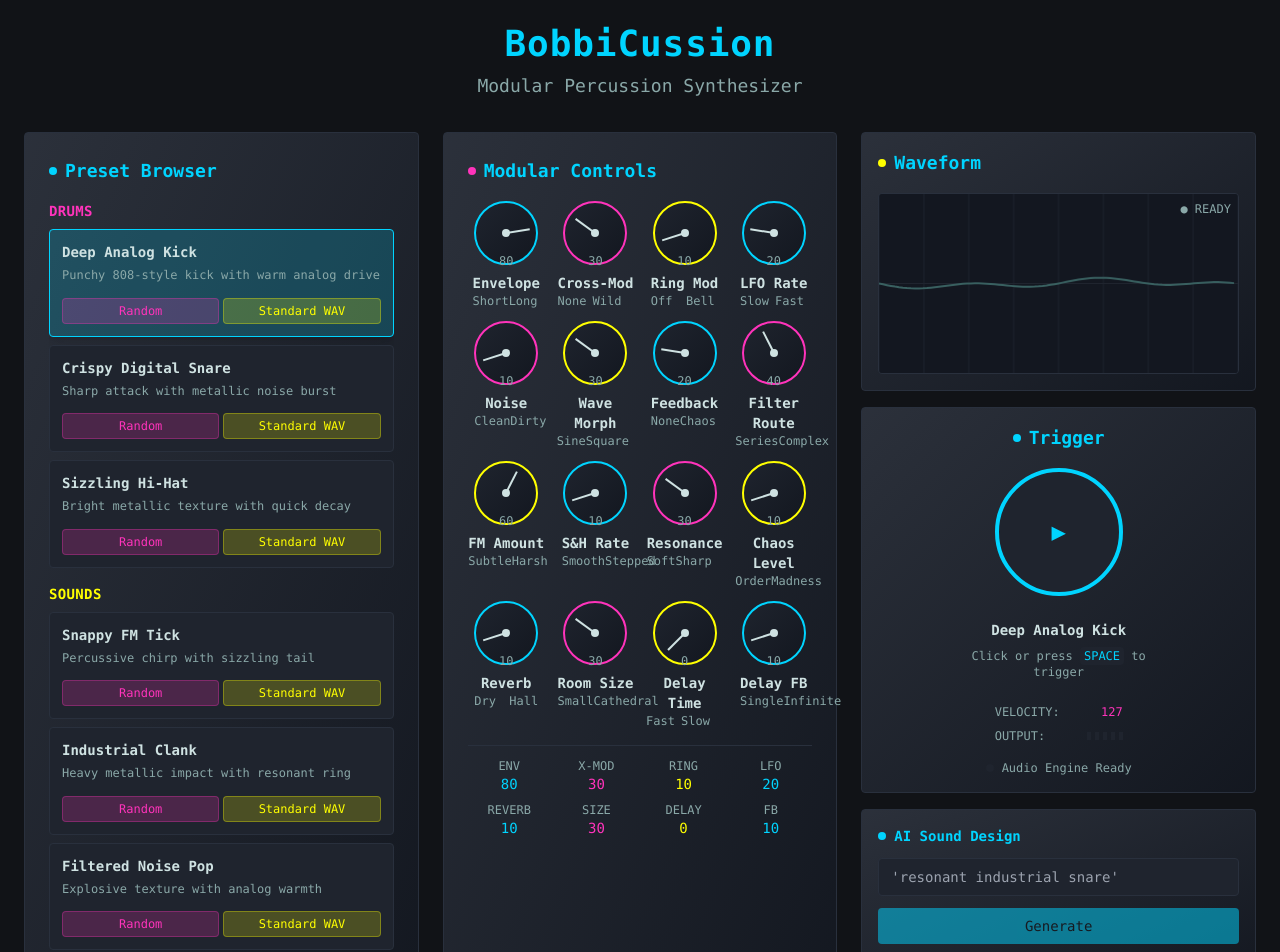
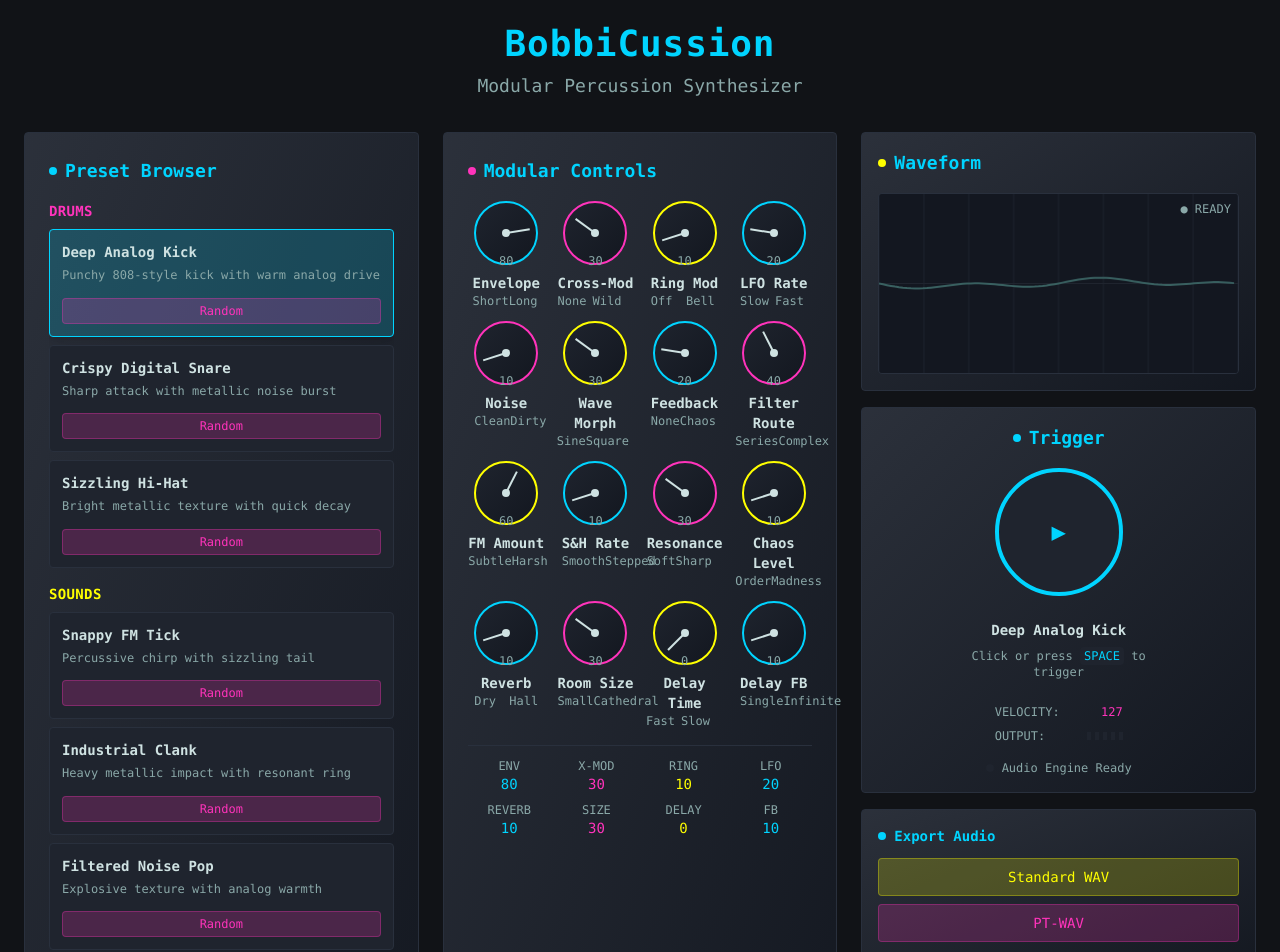
Before and after one commit to henrikosan/bobbi-beat-box, a React (Vite) app: page / in a window 1280 px wide. Shown: the top 952 px of the page. Built offline with nearby package versions, Linux system fonts and the light colour scheme.

Commit message:
Fix WAV export bug
Ensure "Standard WAV" export captures changed controls by separating buttons from the preset trigger.

```diff
--- a/src/components/BobbiCussion.tsx
+++ b/src/components/BobbiCussion.tsx
@@ -245,7 +245,7 @@ export const BobbiCussion: React.FC = () => {
   }, [generateSound]);
 
   // PT-WAV Export functionality - Render & Conditioning Pipeline
-  const renderAudioToBuffer = useCallback(async (preset: Preset): Promise<Float32Array> => {
+  const renderAudioToBuffer = useCallback(async (currentSynthParams: SynthParams, preset: Preset): Promise<Float32Array> => {
     if (!audioContextRef.current) throw new Error('AudioContext not available');
 
     const ctx = audioContextRef.current;
@@ -254,15 +254,15 @@ export const BobbiCussion: React.FC = () => {
     }
 
     // Create offline context for rendering with extended duration for modular processing
-    const duration = Math.max(0.2, 0.1 + (preset.parameters.envelopeShape * 0.8)); // Extended for complex modulation
+    const duration = Math.max(0.2, 0.1 + (currentSynthParams.envelopeShape * 0.8)); // Extended for complex modulation
     const sampleRate = ctx.sampleRate;
     const bufferLength = Math.floor(duration * sampleRate);
 
     const offlineCtx = new OfflineAudioContext(1, bufferLength, sampleRate);
 
-    // Generate sound in offline context with full modular synthesis
+    // Generate sound in offline context with current modified parameters
     // The offline context requires immediate parameter scheduling
-    const actualDuration = generateModularSound(offlineCtx, preset.parameters, preset);
+    const actualDuration = generateModularSound(offlineCtx, currentSynthParams, preset);
 
     // Ensure offline context processes all scheduled events
     const renderedBuffer = await offlineCtx.startRendering();
@@ -272,7 +272,7 @@ export const BobbiCussion: React.FC = () => {
   }, []);
 
   // Enhanced WAV Export using integrated audio utilities
-  const exportWav = useCallback(async (preset: Preset, opts: {
+  const exportWav = useCallback(async (currentSynthParams: SynthParams, preset: Preset, opts: {
     filename?: string;
     targetRmsDBFS?: number;
     format?: 'standard' | 'pt-wav';
@@ -284,8 +284,8 @@ export const BobbiCussion: React.FC = () => {
     setIsExporting(true);
 
     try {
-      // 1) Render to buffer with proper duration for modular synthesis
-      const render = await renderAudioToBuffer(preset);
+      // 1) Render to buffer with current modified parameters
+      const render = await renderAudioToBuffer(currentSynthParams, preset);
 
       // 2) Normalize in place
       const info = normalizeMonoBuffer(render, {
@@ -339,7 +339,7 @@ export const BobbiCussion: React.FC = () => {
     } finally {
       setIsExporting(false);
     }
-  }, [renderAudioToBuffer, toast]);
+  }, [toast]);
 
   // Smart Randomization with Conservative Limits - Avoid "overbursting madness"
   const handleRandomizePreset = useCallback((preset: Preset) => {
@@ -465,10 +465,14 @@ export const BobbiCussion: React.FC = () => {
     });
   }, [generateSound, toast]);
 
-  // Standard WAV Export Handler
-  const handleExportStandardWav = useCallback(async (preset: Preset) => {
-    return exportWav(preset, { format: 'standard', targetRmsDBFS: -14 });
-  }, [exportWav]);
+  // Export handlers that use current modified parameters
+  const handleExportStandardWav = useCallback(async () => {
+    return exportWav(synthParams, selectedPreset, { format: 'standard', targetRmsDBFS: -14 });
+  }, [exportWav, synthParams, selectedPreset]);
+
+  const handleExportPTWav = useCallback(async () => {
+    return exportWav(synthParams, selectedPreset, { format: 'pt-wav', targetRmsDBFS: -14 });
+  }, [exportWav, synthParams, selectedPreset]);
 
   // AI Sound Design Logic
   const handleAiGenerate = useCallback(async () => {
@@ -579,9 +583,7 @@ export const BobbiCussion: React.FC = () => {
               presets={DEMO_PRESETS}
               selectedPreset={selectedPreset}
               onSelectPreset={handlePresetSelect}
-              onExportStandardWav={handleExportStandardWav}
               onRandomizePreset={handleRandomizePreset}
-              isExporting={isExporting}
             />
           </div>
 
@@ -610,6 +612,35 @@ export const BobbiCussion: React.FC = () => {
                 isPlaying={isPlaying}
                 presetName={selectedPreset.name}
               />
+            </div>
+
+            {/* Export Controls - NEW SECTION */}
+            <div className="rack-panel p-4">
+              <h3 className="text-sm font-semibold text-neon-cyan mb-3 flex items-center">
+                <div className="w-2 h-2 bg-neon-cyan rounded-full mr-2"></div>
+                Export Audio
+              </h3>
+              <div className="space-y-2">
+                <button
+                  onClick={handleExportStandardWav}
+                  disabled={isExporting}
+                  className="w-full px-3 py-2 text-sm bg-neon-yellow/20 text-neon-yellow border border-neon-yellow/30 rounded hover:bg-neon-yellow/30 transition-colors disabled:opacity-50 disabled:cursor-not-allowed"
+                  title="Export → Standard WAV (16-bit @ 44.1 kHz) - Uses current tweaked parameters"
+                >
+                  {isExporting ? 'Exporting...' : 'Standard WAV'}
+                </button>
+                <button
+                  onClick={handleExportPTWav}
+                  disabled={isExporting}
+                  className="w-full px-3 py-2 text-sm bg-neon-magenta/20 text-neon-magenta border border-neon-magenta/30 rounded hover:bg-neon-magenta/30 transition-colors disabled:opacity-50 disabled:cursor-not-allowed"
+                  title="Export → PT-WAV (8-bit @ 22.168 kHz) - Uses current tweaked parameters"
+                >
+                  {isExporting ? 'Exporting...' : 'PT-WAV'}
+                </button>
+                <p className="text-xs text-muted-foreground">
+                  Exports use your current tweaked parameters
+                </p>
+              </div>
             </div>
 
             {/* AI Sound Design */}
--- a/src/components/PresetBrowser.tsx
+++ b/src/components/PresetBrowser.tsx
@@ -5,18 +5,14 @@ interface PresetBrowserProps {
   presets: Preset[];
   selectedPreset: Preset;
   onSelectPreset: (preset: Preset) => void;
-  onExportStandardWav?: (preset: Preset) => Promise<void>;
   onRandomizePreset?: (preset: Preset) => void;
-  isExporting?: boolean;
 }
 
 export const PresetBrowser: React.FC<PresetBrowserProps> = ({
   presets,
   selectedPreset,
   onSelectPreset,
-  onExportStandardWav,
   onRandomizePreset,
-  isExporting = false,
 }) => {
   const drumPresets = presets.filter(p => p.category === 'drums');
   const soundPresets = presets.filter(p => p.category === 'sounds');
@@ -39,34 +35,19 @@ export const PresetBrowser: React.FC<PresetBrowserProps> = ({
         </div>
       </button>
 
-      {/* Action Buttons */}
-      {(onExportStandardWav || onRandomizePreset) && (
-        <div className="px-3 pb-3 flex gap-1">
+      {/* Action Buttons - Only Random now */}
       {onRandomizePreset && (
+        <div className="px-3 pb-3">
           <button
             onClick={(e) => {
               e.stopPropagation();
               onRandomizePreset(preset);
             }}
-              className="flex-1 px-2 py-1 text-xs bg-neon-magenta/20 text-neon-magenta border border-neon-magenta/30 rounded hover:bg-neon-magenta/30 transition-colors"
+            className="w-full px-2 py-1 text-xs bg-neon-magenta/20 text-neon-magenta border border-neon-magenta/30 rounded hover:bg-neon-magenta/30 transition-colors"
             title="Randomize parameters while keeping preset character"
           >
             Random
           </button>
-          )}
-          {onExportStandardWav && (
-            <button
-              onClick={(e) => {
-                e.stopPropagation();
-                onExportStandardWav(preset);
-              }}
-              disabled={isExporting}
-              className="flex-1 px-2 py-1 text-xs bg-neon-yellow/20 text-neon-yellow border border-neon-yellow/30 rounded hover:bg-neon-yellow/30 transition-colors disabled:opacity-50 disabled:cursor-not-allowed"
-              title="Export → Standard WAV (16-bit @ 44.1 kHz)"
-            >
-              {isExporting ? 'Exporting...' : 'Standard WAV'}
-            </button>
-          )}
         </div>
       )}
     </div>
```
Lines whose indentation alone changed are shown as unchanged.
